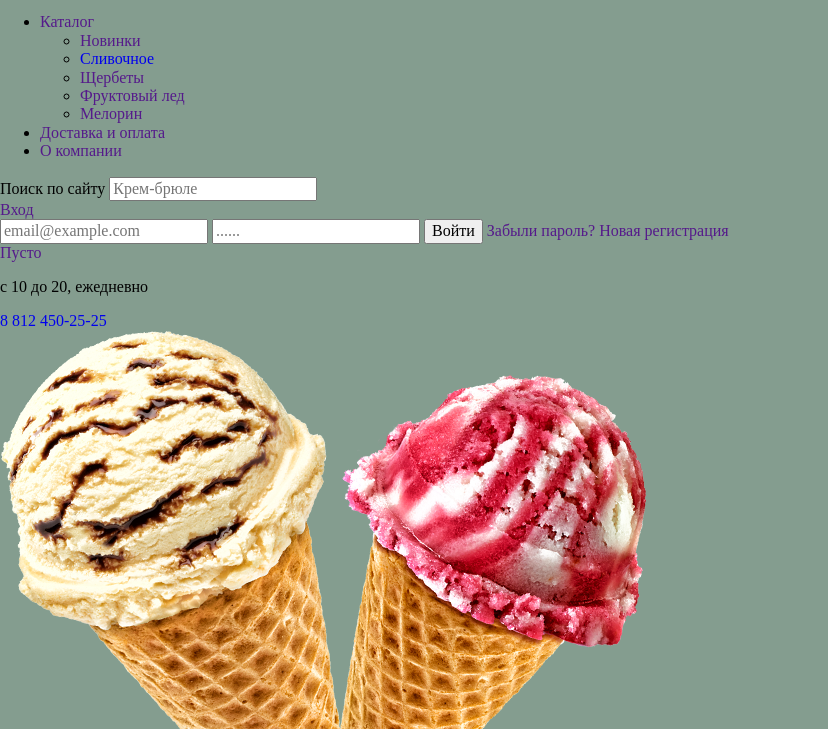
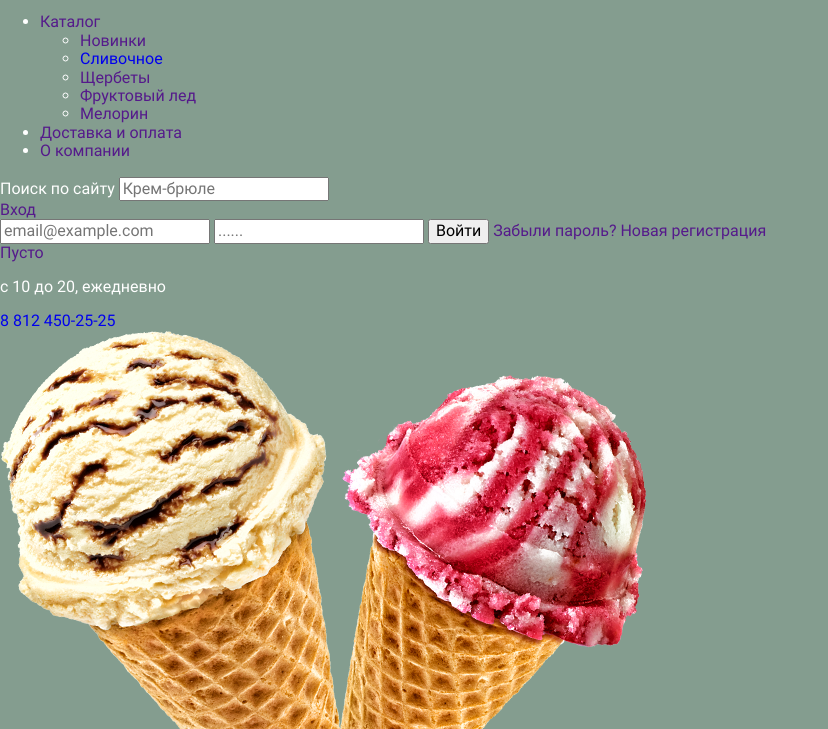
Before and after one commit to tinakuzmenko/608749-gllacy-28, a plain HTML site: page index.html in a window 1280 px wide. Shown: the part 71-800 px from the top of the page, without its empty margins (0-828 px from the left). Drawn offline with Linux system fonts and the light colour scheme.

Commit message:
Добавляет и подключает необходимые шрифты

```diff
--- a/css/style.css
+++ b/css/style.css
@@ -1,3 +1,40 @@
+@font-face {
+    font-family: "Roboto";
+    src: url("../fonts/robotomedium.woff2") format("woff2"),
+        url("../fonts/robotomedium.woff") format("woff");
+    font-weight: 500;
+    font-style: normal;
+    font-display: swap;
+}
+
+@font-face {
+    font-family: "Roboto";
+    src: url("../fonts/roboto.woff2") format("woff2"),
+        url("../fonts/roboto.woff") format("woff");
+    font-weight: normal;
+    font-style: normal;
+    font-display: swap;
+}
+
+@font-face {
+    font-family: "Roboto";
+    src: url("../fonts/robotobold.woff2") format("woff2"),
+        url("../fonts/robotobold.woff") format("woff");
+    font-weight: bold;
+    font-style: normal;
+    font-display: swap;
+}
+
+:root {
+  --bg-primary-color: #849D8F;
+  --bg-secondary-color: #8996A6;
+  --bg-third-color: #9D8B84;
+  --primary-font-color: #ffffff;
+  --secondary-font-color: #323232;
+
+  --main-font: "Roboto", "Arial", sans-serif;
+}
+
 html {
   -webkit-box-sizing: border-box;
   box-sizing: border-box;
@@ -13,7 +50,9 @@ html {
 body {
   padding: 0;
   margin: 0;
-  background-color: #849D8F;
+  background-color: var(--bg-primary-color);
+  font-family: var(--main-font);
+  color: var(--primary-font-color);
 }
 
 img {
```
Also changed, not shown: fonts/roboto.woff (added), fonts/roboto.woff2 (added), fonts/robotobold.woff (added), fonts/robotobold.woff2 (added), fonts/robotomedium.woff (added), fonts/robotomedium.woff2 (added), 1 other file.
